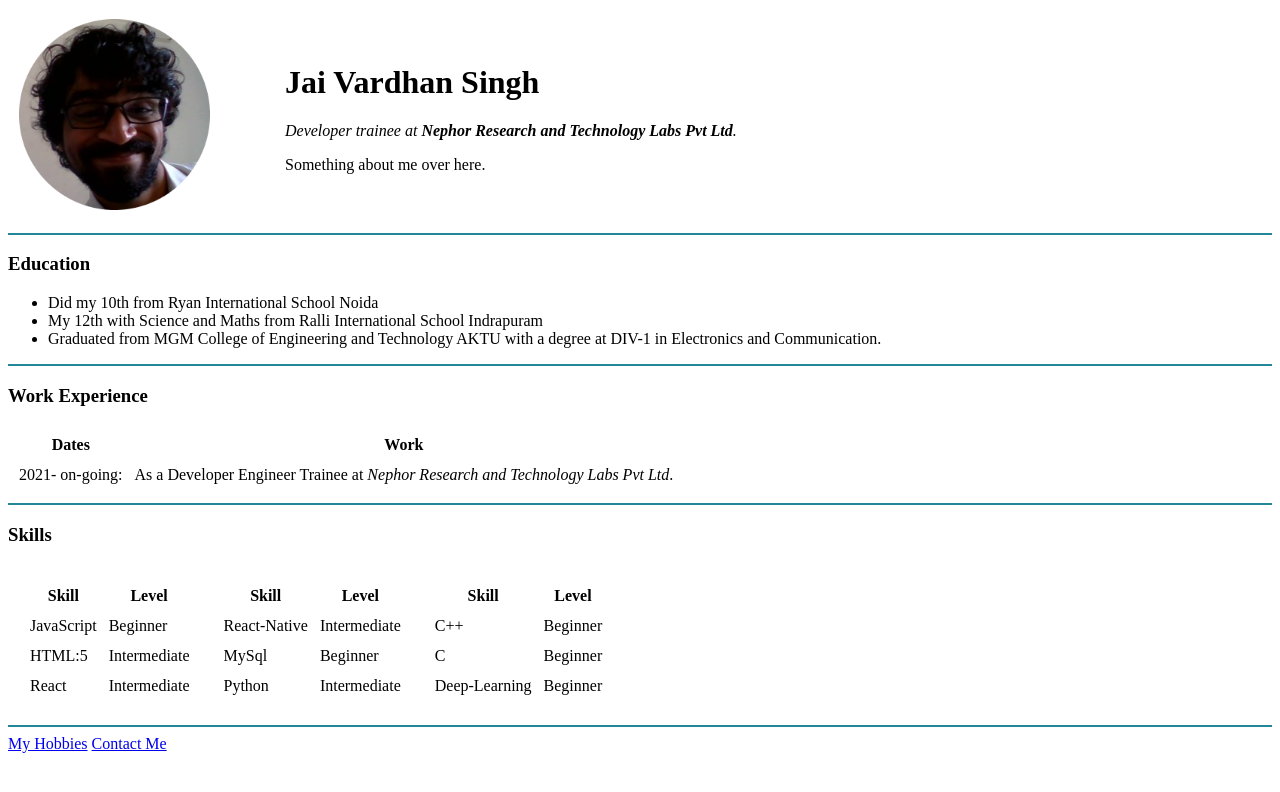
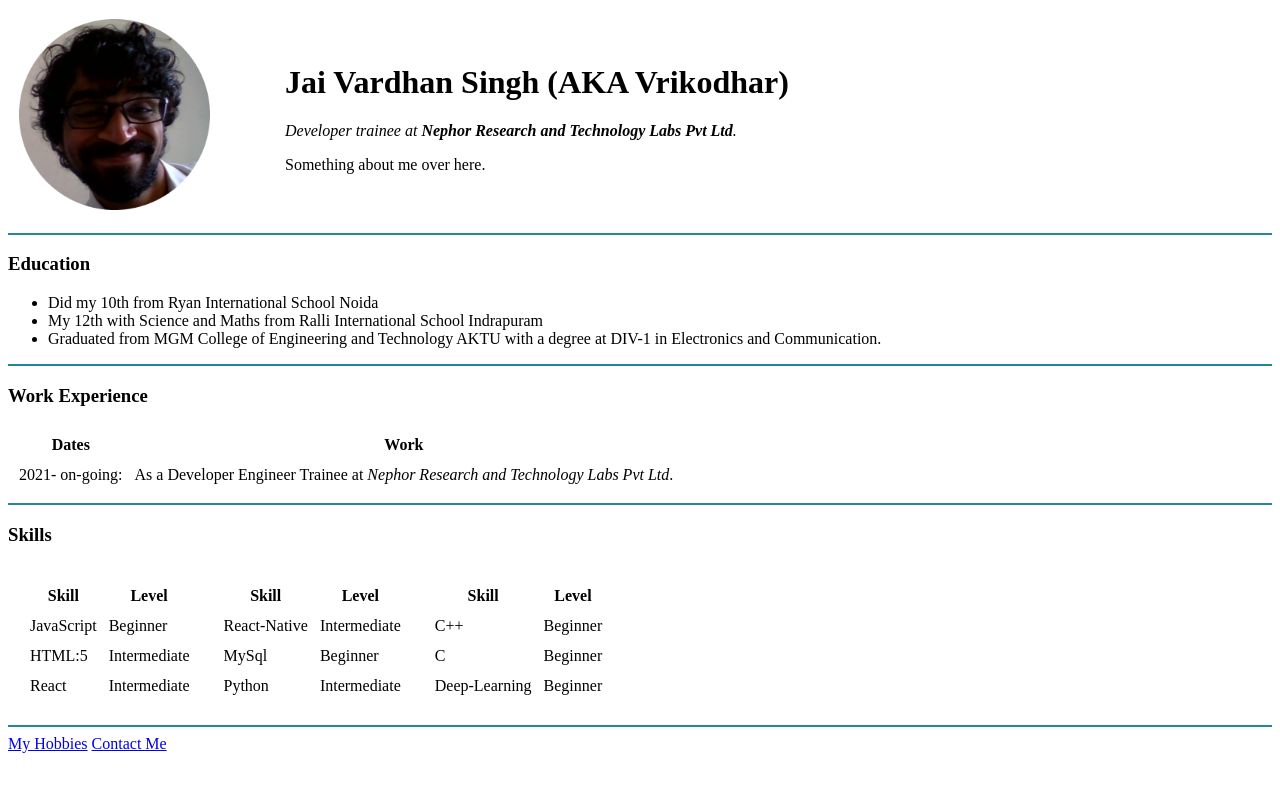
Before and after one commit to Vrikodhar/CV, a plain HTML site: page index.html in a window 1280 px wide. Drawn offline with Linux system fonts and the light colour scheme.

Commit message:
Add Vrikodhar to name

```diff
--- a/index.html
+++ b/index.html
@@ -15,7 +15,7 @@
                 <td><img height="75%" width="75%" src="./Assests/jai_profile_modified.png" alt="Jai's Profile Image" />
                 </td>
                 <td>
-                    <h1>Jai Vardhan Singh</h1>
+                    <h1>Jai Vardhan Singh (AKA Vrikodhar)</h1>
                     <p><em>Developer trainee at <strong>Nephor Research and Technology Labs Pvt Ltd</strong>.</em></p>
                     <p>Something about me over here.</p>
                 </td>
```
